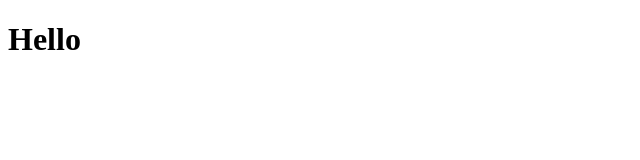
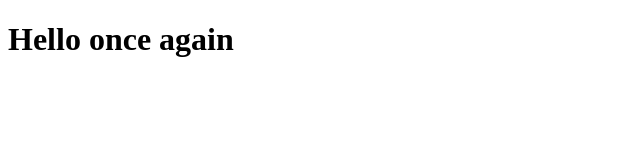
Before and after one commit to EdwardKenwy/coursera-tst, a plain HTML site: page site/index.html in a window 1280 px wide. Shown: the whole page, without its empty margins (0-640 px from the left). Drawn offline with Linux system fonts and the light colour scheme.

Commit message:
Add this to the page

```diff
--- a/site/index.html
+++ b/site/index.html
@@ -4,7 +4,7 @@
 	<title>Yeahh</title>
 </head>
 <body>
-<h1>Hello</h1>
+<h1>Hello once again</h1>
 
 </body>
 </html>
```
